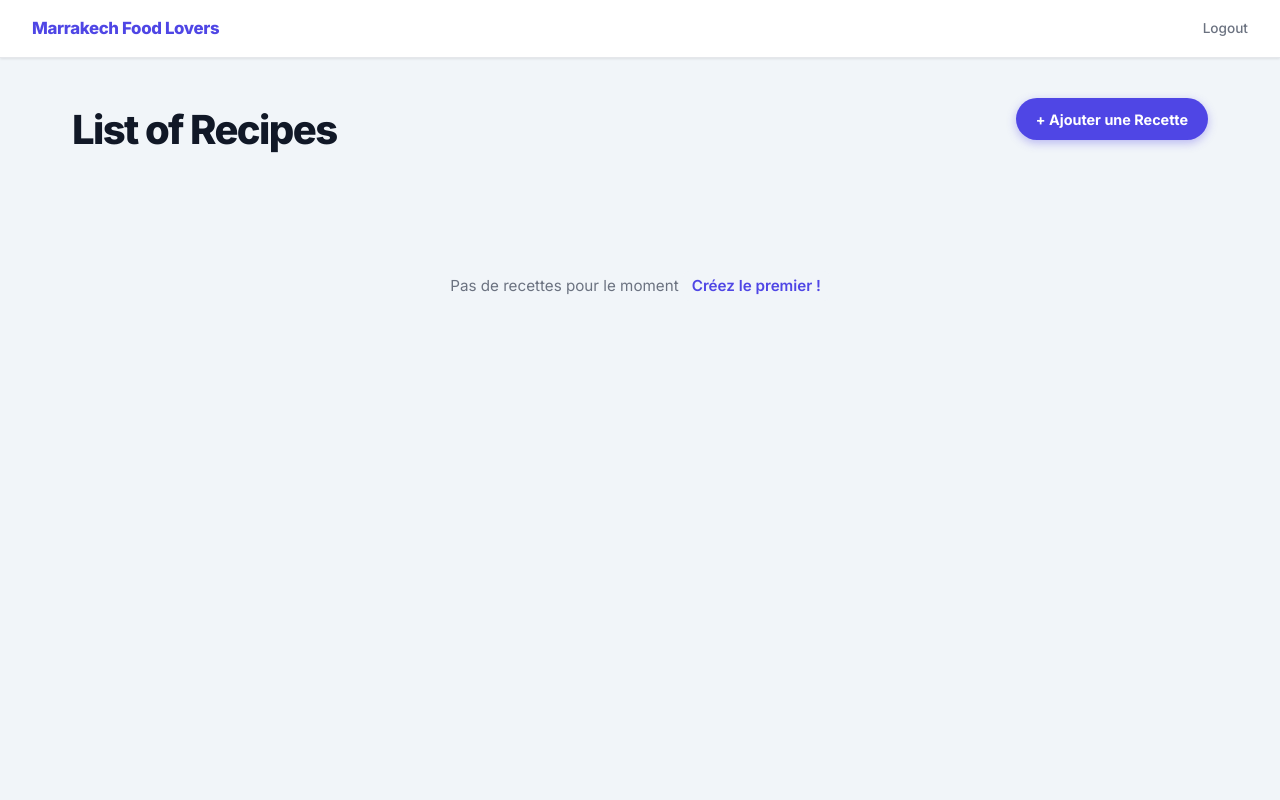
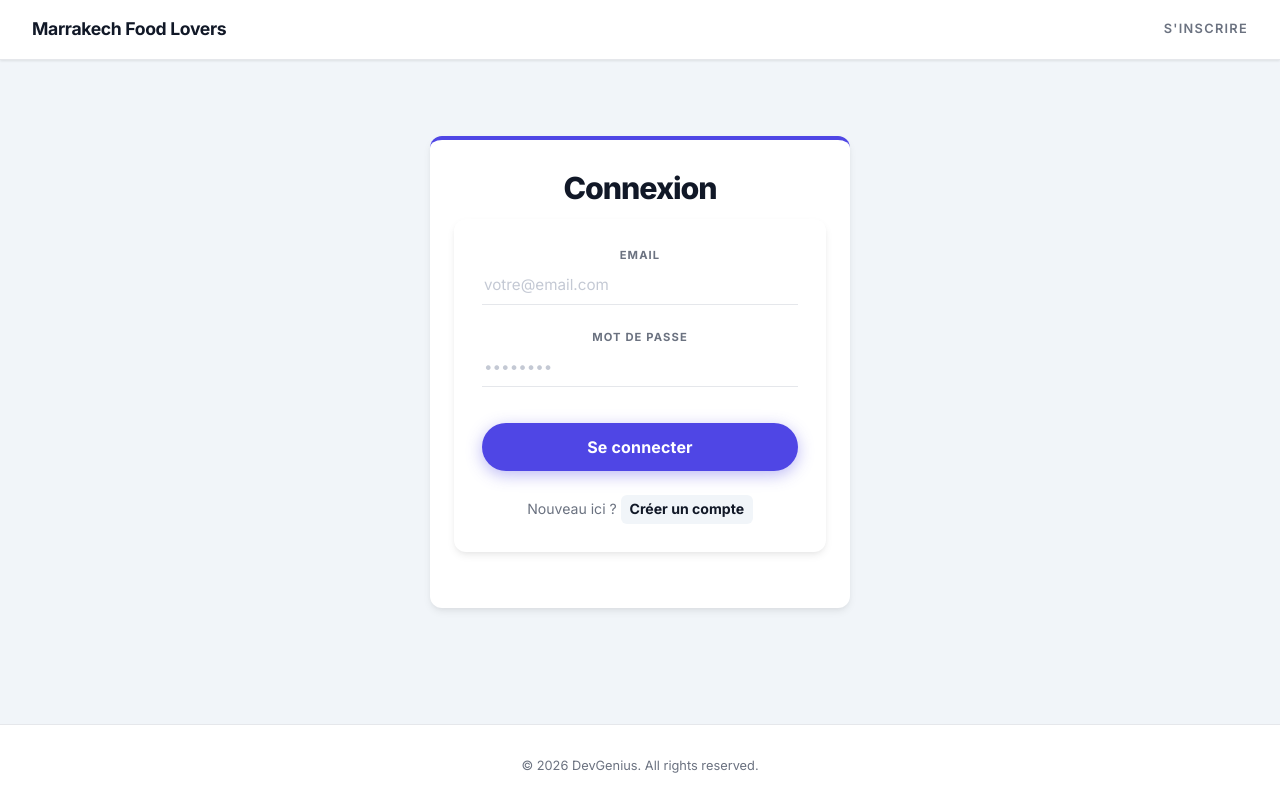
Before and after one commit to zinebtalghmet/RecipeManager, a PHP site: page / in a window 1280 px wide. Run offline with PHP 8.4, Linux system fonts and the light colour scheme; data that the repository does not hold is empty.

Commit message:
Authentification

```diff
--- a/APP/Controllers/AuthController.php
+++ b/APP/Controllers/AuthController.php
@@ -0,0 +1,77 @@
+<?php
+require_once __DIR__ .'/../Models/user.php';
+
+class AuthController{
+    private $userModel;
+
+    public function __construct()
+    {
+        $this->userModel = new User();
+    }
+
+    public function logIn(){
+        session_start();
+
+        $error = "";
+
+        if($_SERVER['REQUEST_METHOD'] === 'POST'){
+
+            $email = $_POST['email'];
+            $user = $this->userModel->Login($email);
+
+            if(!$user){
+
+                $error = "Email introuvable !";
+            } else if(!password_verify($_POST['password'], $user['password'])){
+
+                $error = "Mot de passe incorrect !";
+            } else {
+
+                $_SESSION['user_id'] = $user['id'];
+
+                header("Location: dashboard.php");
+                exit();
+            }
+        }
+        require_once __DIR__ .'/../Views/Authentification/login.php';
+
+
+    }
+    public function register(){
+        session_start();
+
+        $error = "";
+
+
+        if ($_SERVER['REQUEST_METHOD'] === 'POST'){
+
+            $name = $_POST['name'];
+            $email = $_POST['email'];
+            $password = $_POST['password'];
+
+            if(empty($name) || empty($email) || empty($password)) {
+
+                $error = "Veuillez remplir tous les champs !";
+                require_once __DIR__ . '../Views/Authentification/register.php';
+
+            } else {
+                $check = $this->userModel->Check($email);
+
+                if($check){
+                    $error = "L'adresse email existe déjà !";
+                    require_once __DIR__ . '/../Views/Authentification/register.php';
+                } else {
+                    $this->userModel->Register($name, $email, $password);
+                    header('Location: index.php');
+                    exit();
+                }
+            }
+        }
+        require_once __DIR__ .'/../Views/Authentification/register.php';
+
+    }
+
+
+
+}
+?>
--- a/APP/Controllers/recipeController.php
+++ b/APP/Controllers/recipeController.php
@@ -26,7 +26,7 @@ class RecipeController {
 
             $this->recipeModel->creatRecipe($title, $category, $ingredients, $instructions, $time, $portions);
 
-            header('Location: index.php');
+            header('Location: dashboard.php');
             exit();
         }
         require_once __DIR__ .'/../Views/user/addRecipe.php';
--- a/APP/Models/user.php
+++ b/APP/Models/user.php
@@ -0,0 +1,53 @@
+<?php
+require_once __DIR__ .'/db.php';
+
+class User{
+    private $conn;
+    private $id;
+    private $name;
+    private $email;
+    private $password;
+
+    public function getId(){
+        return $this->id;
+    }
+    public function getName(){
+        return $this->name;
+    }public function getEmail(){
+        return $this->email;
+    }public function getPass(){
+        return $this->password;
+    }
+
+    public function __construct()
+    {
+        $database = new Database();
+        $this->conn = $database->connect();
+    }
+
+    public function Register($name, $email, $password){
+
+        $sql = 'INSERT INTO users(name, email, password)
+                VALUE (?,?,?)';
+        $stmt = $this->conn->prepare($sql);
+        $stmt->execute([$name, $email, password_hash($password, PASSWORD_DEFAULT)]);
+    }
+
+
+    public function Check($email){
+        $sql = "SELECT * FROM users WHERE email = ?";
+        $stmt = $this->conn->prepare($sql);
+        $stmt->execute([$email]);
+        return $stmt->fetchAll(PDO::FETCH_ASSOC);
+
+    }
+
+    public function Login($email){
+        $sql = "SELECT * FROM users
+                WHERE email = ?";
+        $stmt = $this->conn->prepare($sql);
+        $stmt->execute([$email]);
+        return $stmt->fetch();
+    }
+}
+?>
--- a/APP/Views/Authentification/login.php
+++ b/APP/Views/Authentification/login.php
@@ -0,0 +1,47 @@
+<!DOCTYPE html>
+<html lang="fr">
+<head>
+    <meta charset="UTF-8">
+    <meta name="viewport" content="width=device-width, initial-scale=1.0">
+    <title>Recipes</title>
+    <link rel="stylesheet" href="style.css">
+</head>
+<body class="auth-body">
+
+    <nav class="auth-nav">
+        <span class="auth-nav-brand">Marrakech Food Lovers</span>
+        <a href="register.php" class="auth-nav-link">S'inscrire</a>
+    </nav>
+
+    <div class="auth-container">
+        <div class="auth-card">
+
+            <h1> Connexion</h1>
+
+            <?php if($error != ""): ?>
+                <div class="error-box"><?= $error ?></div>
+            <?php endif; ?>
+
+            <form method="POST">
+                <label>Email </label>
+                <input type="email" name="email" placeholder="votre@email.com" required>
+
+                <label>Mot de passe</label>
+                <input type="password" name="password" placeholder="••••••••" required>
+
+                <button type="submit">Se connecter</button>
+
+                <p class="text-center">
+                    Nouveau ici ? <a href="register.php">Créer un compte</a>
+                </p>
+            </form>
+
+        </div>
+    </div>
+
+    <footer class="auth-footer">
+        <p style="margin-top:.4rem;">© 2026 DevGenius. All rights reserved.</p>
+    </footer>
+
+</body>
+</html>
--- /dev/null
+++ b/dashboard.php
@@ -0,0 +1,6 @@
+<?php
+require_once __DIR__ .'/APP/Controllers/recipeController.php';
+$recipe = new RecipeController();
+$recipes = $recipe ->index();
+
+?>
--- a/index.php
+++ b/index.php
@@ -1,6 +1,6 @@
 <?php
-require_once __DIR__ .'/APP/Controllers/recipeController.php';
-$recipe = new RecipeController();
-$recipes = $recipe ->index();
+require_once __DIR__ .'/APP/Controllers/AuthController.php';
+$log = new AuthController();
+$logs = $log ->logIn();
 
 ?>
--- /dev/null
+++ b/register.php
@@ -0,0 +1,6 @@
+<?php
+require_once __DIR__ .'/APP/Controllers/AuthController.php';
+$register = new AuthController();
+$registers = $register ->register();
+
+?>
```
Also changed, not shown: APP/Views/Authentification/register.php (+51 -0 lines), .htaccess (added), login.php (deleted).
